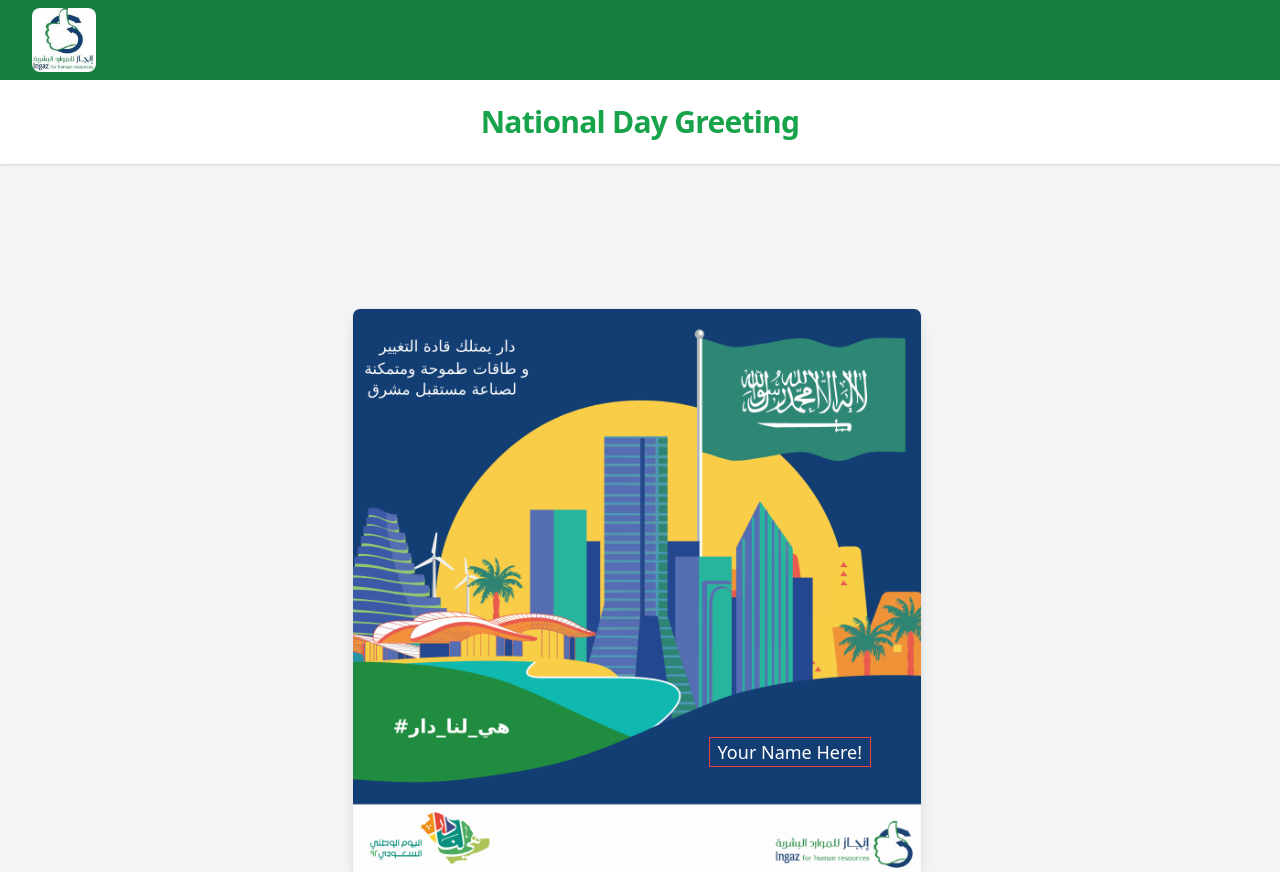
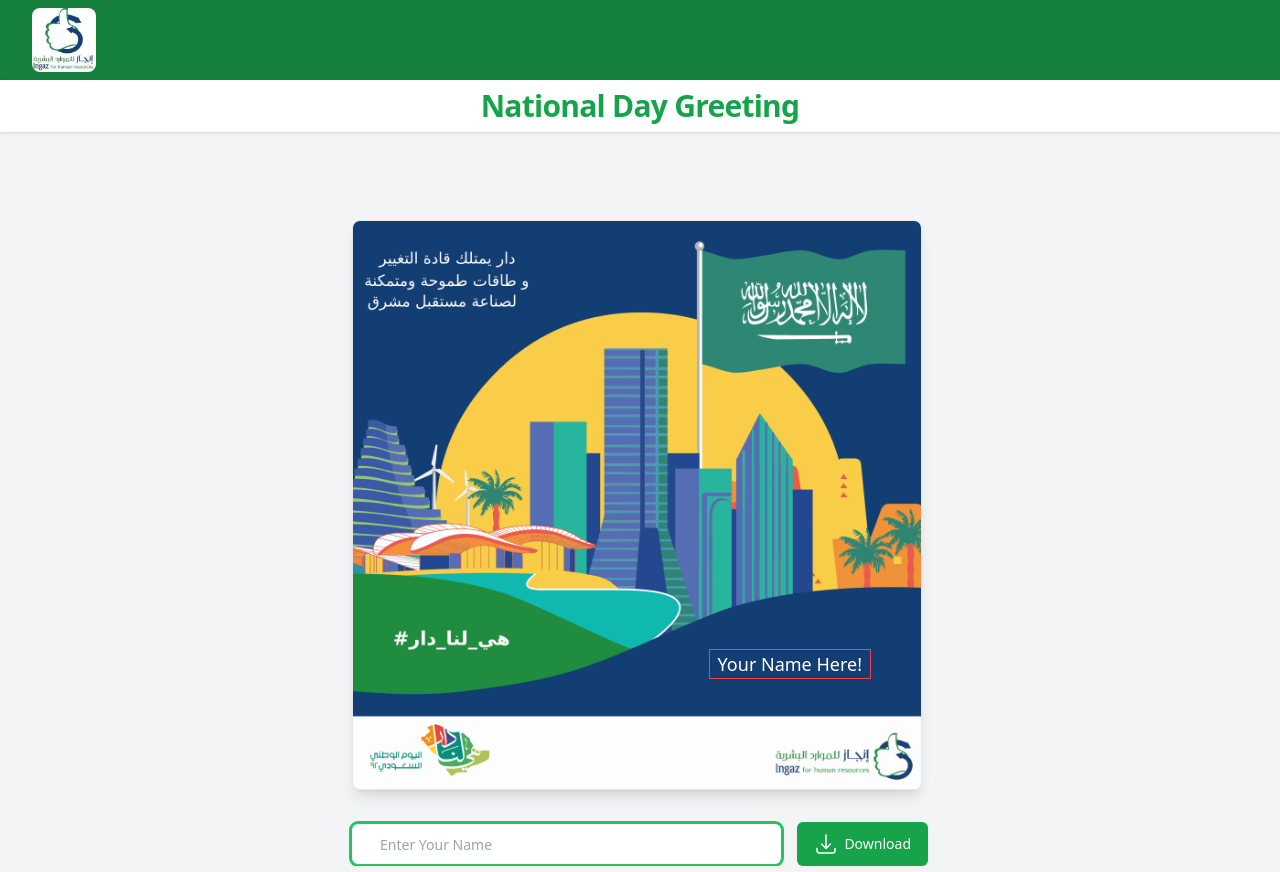
Before and after one commit to AliDaimon/IngazNationalDayGreeeting, a website: page index.html in a window 1280 px wide. Shown: the top 872 px of the page. Drawn offline with nearby package versions, Linux system fonts and the light colour scheme.

```diff
--- a/index.html
+++ b/index.html
@@ -27,16 +27,16 @@
         </div>
     </nav>
     <header class="bg-white shadow">
-        <div class="mx-auto max-w-7xl py-6 px-4 sm:px-6 lg:px-8">
+        <div class="mx-auto max-w-7xl py-2 px-4 sm:px-6 lg:px-8">
             <h1 class="text-3xl font-bold tracking-tight text-green-600 text-center">National Day Greeting</h1>
         </div>
     </header>
     <main>
-        <div class="mx-auto max-w-7xl py-6 sm:px-6 lg:px-8">
+        <div class="mx-auto max-w-7xl px-1 sm:px-6 lg:px-8">
             <!-- Replace with your content -->
-            <div class="px-4 py-6 sm:px-0">
+            <div class="px-4 py-2 sm:px-0">
                 <div class="h-3/4  rounded-lg">
-                    <div class="max-w-xl  m-auto pt-24">
+                    <div class="max-w-xl  m-auto pt-20">
                         <div class="relative sm:w-[570px] w-96  h-auto border rounded-lg overflow-hidden shadow-lg">
                             <img src="assets/img/national_day.png" id="myimage" alt="national_day_image"
                                 class="object-cover border-none max-w-[100%]" />
```
